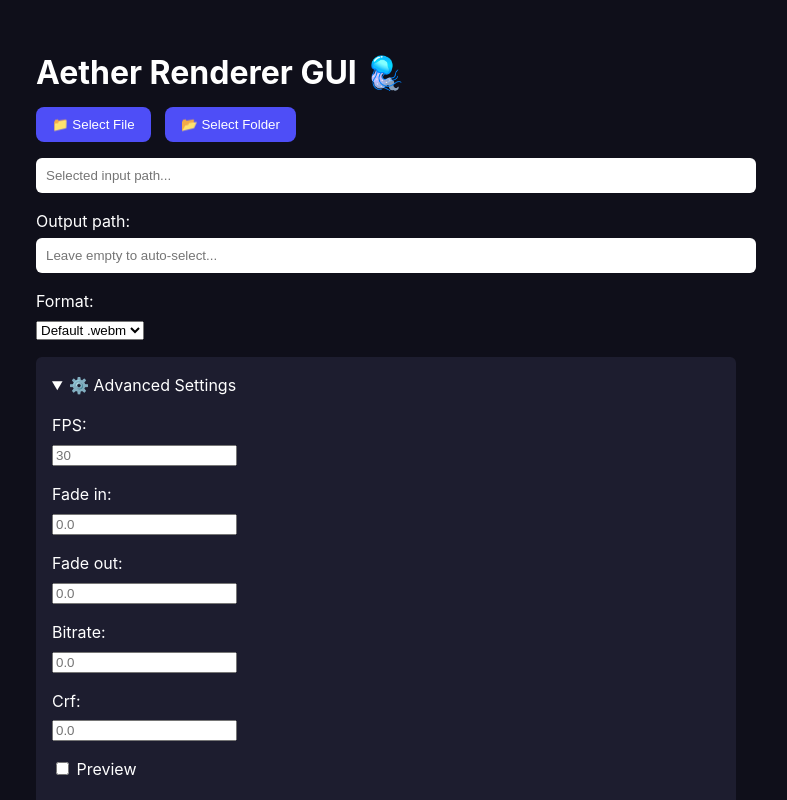
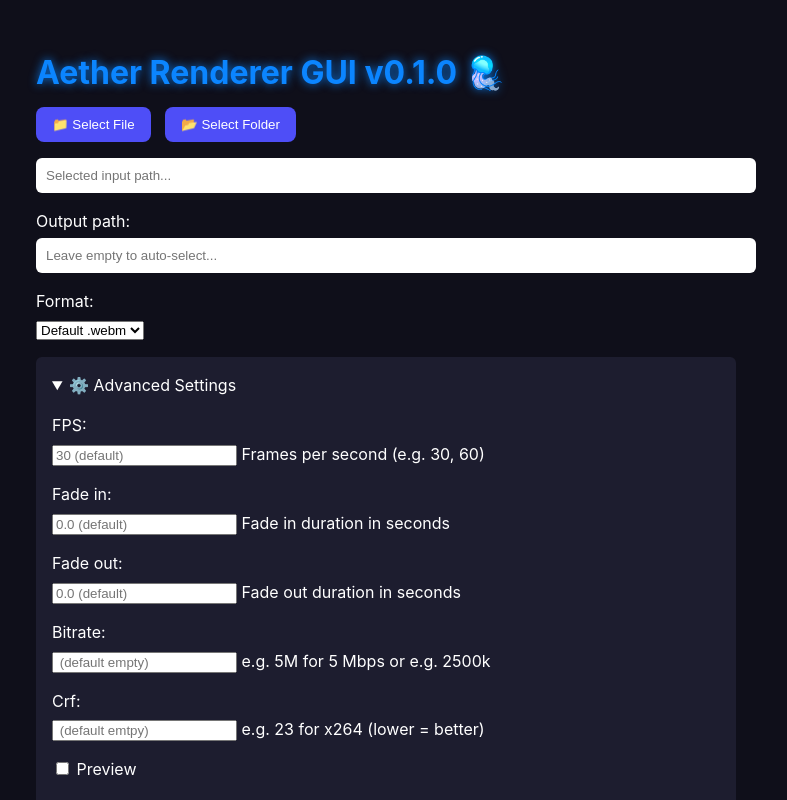
Before and after one commit to madspaaskesen/aether-renderer-gui, a plain HTML site: page src/index.html in a window 1280 px wide. Both pictures are taken after a click on the heading "⚙️ Advanced Settings". Shown: the top 800 px of the page, without its empty margins (254-1041 px from the left). Drawn offline with Linux system fonts and the light colour scheme.

Commit message:
Finalize first version.

```diff
--- a/src/index.html
+++ b/src/index.html
@@ -9,7 +9,7 @@
   </head>
   <body>
     <main class="container">
-      <h1>Aether Renderer GUI 🪼</h1>
+      <h1 class="color-gople">Aether Renderer GUI v0.1.0 🪼</h1>
 
       <div class="row my-1">
         <button id="selectFileBtn" class="btn">📁 Select File</button>
@@ -40,23 +40,28 @@
 
         <div class="row my-1 text-left">
           <label for="fps">FPS:</label>
-          <input type="number" id="fps" placeholder="30" />
+          <input type="number" id="fps" placeholder="30 (default)" />
+          <span class="hint">Frames per second (e.g. 30, 60)</span>
         </div>
         <div class="row my-1">
           <label for="fade_in">Fade in:</label>
-          <input type="number" step="0.1" id="fade_in" placeholder="0.0" />
+          <input type="number" step="0.1" id="fade_in" placeholder="0.0 (default)" />
+          <span class="hint">Fade in duration in seconds</span>
         </div>
         <div class="row my-1">
           <label for="fade_out">Fade out:</label>
-          <input type="number" step="0.1" id="fade_out" placeholder="0.0" />
+          <input type="number" step="0.1" id="fade_out" placeholder="0.0 (default)" />
+          <span class="hint">Fade out duration in seconds</span>
         </div>
         <div class="row my-1">
           <label for="bitrate">Bitrate:</label>
-          <input type="text" id="bitrate" placeholder="0.0" />
+          <input type="text" id="bitrate" placeholder=" (default empty)" />
+          <span class="hint">e.g. 5M for 5 Mbps or e.g. 2500k</span>
         </div>
         <div class="row my-1">
           <label for="crf">Crf:</label>
-          <input type="number" id="crf" placeholder="0.0" />
+          <input type="number" id="crf" placeholder=" (default emtpy)" />
+          <span class="hint">e.g. 23 for x264 (lower = better)</span>
         </div>
         <!--
         <div class="row my-1">
@@ -75,6 +80,9 @@
           </label>
         </div>
       </details>
+      <p class="text-left">
+        💡 Advanced settings are optional — defaults will be used if left empty.
+      </p>
 
       <div class="row my-1">
         <button id="renderBtn" class="btn btn-render">✨ Render</button>
--- a/src/styles.css
+++ b/src/styles.css
@@ -72,6 +72,11 @@ label {
   text-decoration: none;
 }
 
+.color-gople {
+  color: #0b85ff;
+  text-shadow: rgba(11,133,255,0.87) 0px 0px 10px;
+}
+
 
 
 @media (prefers-color-scheme: dark) {
```
